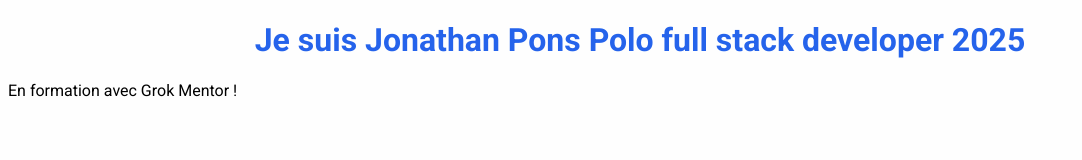
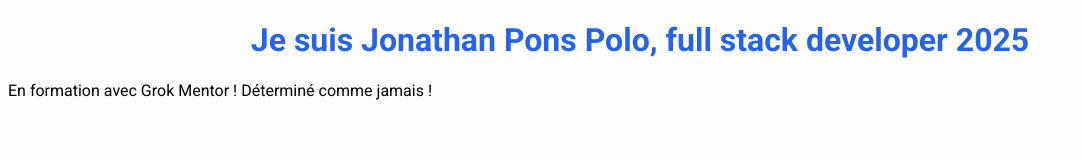
Before and after one commit to jonathanPons/MonPremietProjet, a plain HTML site: page index.html in a window 1280 px wide. Shown: the whole page, without its empty margins (0-1082 px from the left). Drawn offline with Linux system fonts and the light colour scheme.

Commit message:
Test nouveau compte

```diff
--- a/index.html
+++ b/index.html
@@ -15,7 +15,7 @@
     <title>Jonathan Pons Polo</title>
   </head>
   <body>
-    <h1>Je suis Jonathan Pons Polo full stack developer 2025</h1>
-    <p>En formation avec Grok Mentor !</p>
+    <h1>Je suis Jonathan Pons Polo, full stack developer 2025</h1>
+    <p>En formation avec Grok Mentor ! Déterminé comme jamais !</p>
   </body>
 </html>
```
